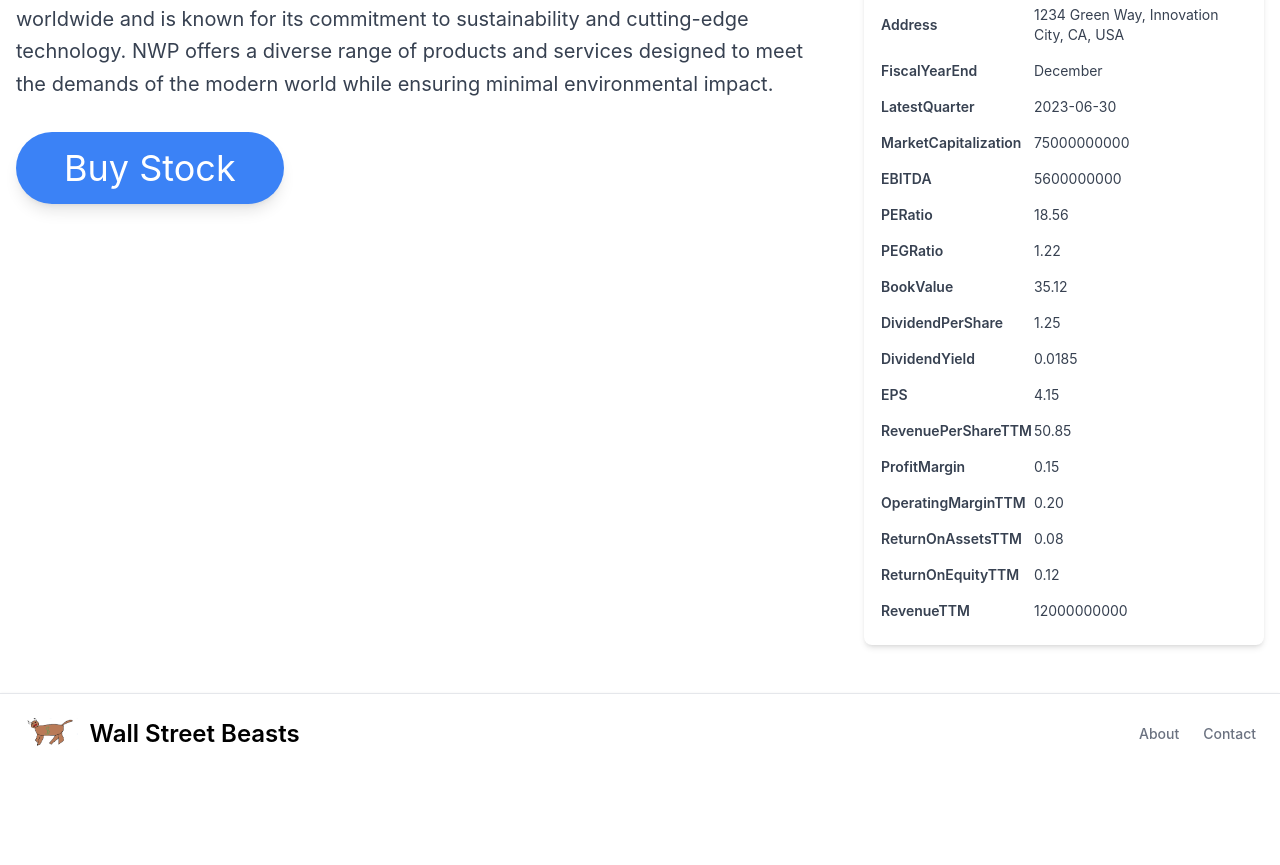
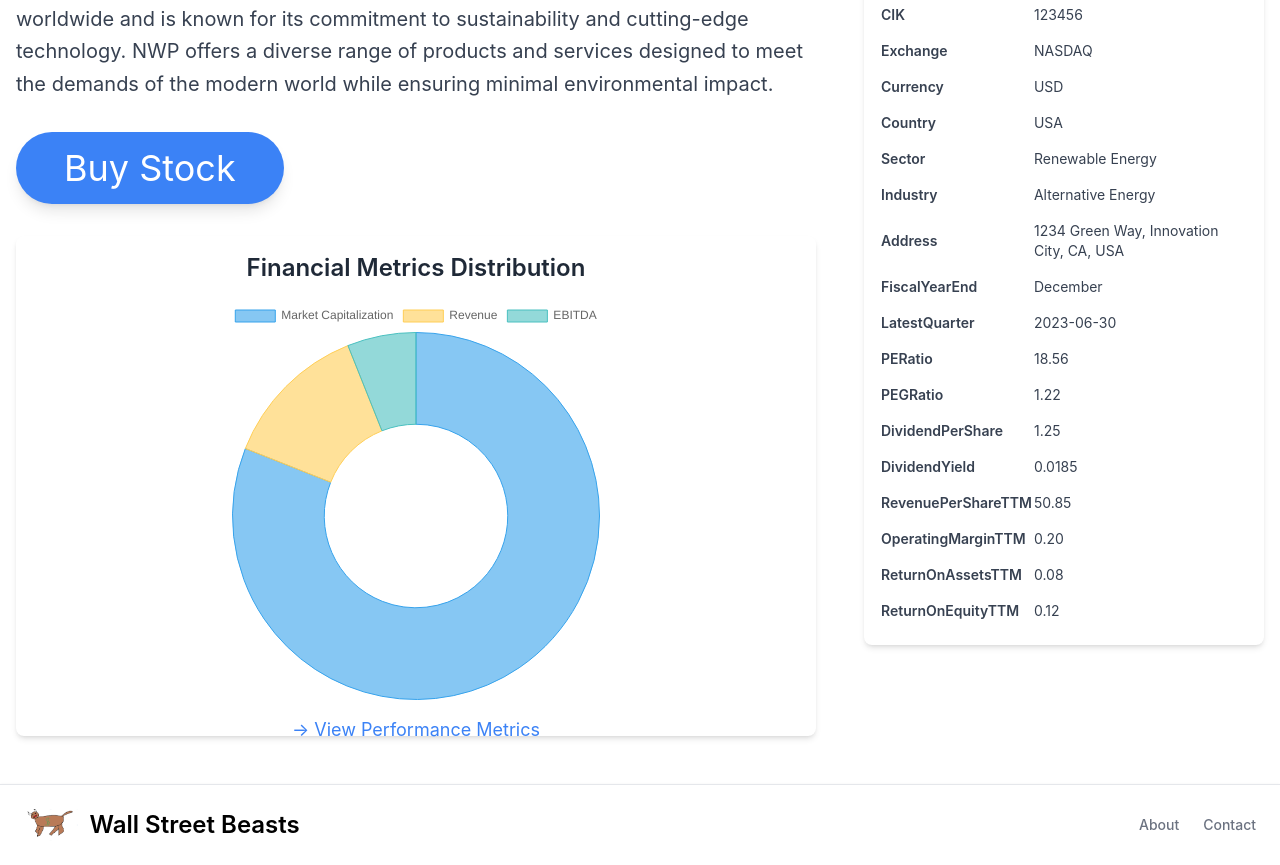
Before and after one commit to WilliamLi10/WallStreetBeasts, a React (Create React App) app in the folder FrontEnd/: page /stocks in a window 1280 px wide. Shown: the part 391-1256 px from the top of the page. Before the commit the page ends 1165 px from the top, so only its background shows below. Built offline with nearby package versions, Linux system fonts and the light colour scheme.

Commit message:
Addition of graph

```diff
--- a/FrontEnd/package.json
+++ b/FrontEnd/package.json
@@ -7,8 +7,10 @@
     "@testing-library/react": "^13.4.0",
     "@testing-library/user-event": "^13.5.0",
     "axios": "^1.7.7",
+    "chart.js": "^4.4.6",
     "lodash": "^4.17.21",
     "react": "^18.3.1",
+    "react-chartjs-2": "^5.2.0",
     "react-dom": "^18.3.1",
     "react-icons": "^5.3.0",
     "react-router-dom": "^6.27.0",
--- a/FrontEnd/src/components/customFooter.js
+++ b/FrontEnd/src/components/customFooter.js
@@ -4,7 +4,7 @@ const CustomFooter = () => {
   return (
     <footer className="w-full p-4 bg-white border-t border-gray-200 shadow md:flex md:items-center md:justify-between md:p-6 dark:bg-gray-800 dark:border-gray-600">
       <a
-        href="localhost:3000"
+        href="/"
         className="flex items-center mb-4 sm:mb-0 space-x-3 rtl:space-x-reverse"
       >
         <img src={logo} className="h-8" alt="Our Logo" />
--- a/FrontEnd/src/components/navBar.js
+++ b/FrontEnd/src/components/navBar.js
@@ -7,7 +7,7 @@ const NavBar = ({RightComponent}) => {
         <a href="#" className="text-white hover:text-gray-300 transition">
           Financial News
         </a>
-        <a href="#" className="text-white hover:text-gray-300 transition">
+        <a href="/stocks" className="text-white hover:text-gray-300 transition">
           Investment Insights
         </a>
         <a href="#" className="text-white hover:text-gray-300 transition">
--- a/FrontEnd/src/pages/StockDisplayPage.js
+++ b/FrontEnd/src/pages/StockDisplayPage.js
@@ -1,17 +1,29 @@
 // CompanyProfile.js
-import React, { useEffect, useState } from "react";
+import React, { useState } from "react";
 import NavBar from "../components/navBar";
-import CustomFooter from '../components/customFooter';
-import SearchBar from '../components/searchBar';
-import axios from "axios";
+import CustomFooter from "../components/customFooter";
+import SearchBar from "../components/searchBar";
+import { Doughnut, Bar } from "react-chartjs-2";
+import { Chart as ChartJS, ArcElement, BarElement, CategoryScale, LinearScale, Tooltip, Legend } from "chart.js";
+
+// Register necessary components for Chart.js
+ChartJS.register(ArcElement, BarElement, CategoryScale, LinearScale, Tooltip, Legend);
 
 const StockDisplayPage = () => {
+  const [showDoughnut, setShowDoughnut] = useState(true);
+
   const companyData = {
     symbol: "NWP",
     name: "New World Products",
     description:
       "New World Products (NWP) is a leading global company specializing in innovative solutions across various sectors, including renewable energy, technology, and manufacturing. Founded in 1985, NWP has rapidly expanded its operations worldwide and is known for its commitment to sustainability and cutting-edge technology. NWP offers a diverse range of products and services designed to meet the demands of the modern world while ensuring minimal environmental impact.",
     metrics: {
+      MarketCapitalization: "75000000000",
+      EBITDA: "5600000000",
+      EPS: "4.15",
+      RevenueTTM: "12000000000",
+      BookValue: "35.12",
+      ProfitMargin: "0.15",
       AssetType: "Common Stock",
       CIK: "123456",
       Exchange: "NASDAQ",
@@ -22,22 +34,54 @@ const StockDisplayPage = () => {
       Address: "1234 Green Way, Innovation City, CA, USA",
       FiscalYearEnd: "December",
       LatestQuarter: "2023-06-30",
-      MarketCapitalization: "75000000000",
-      EBITDA: "5600000000",
       PERatio: "18.56",
       PEGRatio: "1.22",
-      BookValue: "35.12",
       DividendPerShare: "1.25",
       DividendYield: "0.0185",
-      EPS: "4.15",
       RevenuePerShareTTM: "50.85",
-      ProfitMargin: "0.15",
       OperatingMarginTTM: "0.20",
       ReturnOnAssetsTTM: "0.08",
       ReturnOnEquityTTM: "0.12",
-      RevenueTTM: "12000000000",
     },
   };
+
+  // Doughnut Chart Data
+  const doughnutData = {
+    labels: ["Market Capitalization", "Revenue", "EBITDA"],
+    datasets: [
+      {
+        label: "Financial Overview",
+        data: [
+          companyData.metrics.MarketCapitalization,
+          companyData.metrics.RevenueTTM,
+          companyData.metrics.EBITDA,
+        ],
+        backgroundColor: ["rgba(54, 162, 235, 0.6)", "rgba(255, 206, 86, 0.6)", "rgba(75, 192, 192, 0.6)"],
+        borderColor: ["rgba(54, 162, 235, 1)", "rgba(255, 206, 86, 1)", "rgba(75, 192, 192, 1)"],
+        borderWidth: 1,
+      },
+    ],
+  };
+
+  // Bar Chart Data
+  const barData = {
+    labels: ["EPS", "Book Value", "Profit Margin (%)"],
+    datasets: [
+      {
+        label: "Performance Metrics",
+        data: [
+          companyData.metrics.EPS,
+          companyData.metrics.BookValue,
+          companyData.metrics.ProfitMargin * 100, // Convert to percentage
+        ],
+        backgroundColor: ["rgba(153, 102, 255, 0.6)", "rgba(255, 159, 64, 0.6)", "rgba(255, 99, 132, 0.6)"],
+        borderColor: ["rgba(153, 102, 255, 1)", "rgba(255, 159, 64, 1)", "rgba(255, 99, 132, 1)"],
+        borderWidth: 1,
+      },
+    ],
+  };
+
+  const toggleChart = () => setShowDoughnut((prev) => !prev);
 
   return (
     <div>
@@ -45,20 +89,35 @@ const StockDisplayPage = () => {
         <NavBar RightComponent={<SearchBar />} />
       </header>
       <main className="container mx-auto px-4 py-12 flex flex-col lg:flex-row gap-12">
-        {/* Left Section: Company Info */}
+
+        {/* Left Section: Company Info and Chart */}
         <div className="lg:w-2/3">
-          <h1 className="text-8xl font-bold text-blue-600">
-            {companyData.symbol}
-          </h1>
-          <h2 className="text-4xl font-semibold text-gray-800 mt-4">
-            {companyData.name}
-          </h2>
-          <p className="mt-6 text-gray-700 leading-relaxed text-xl">
-            {companyData.description}
-          </p>
+          <h1 className="text-8xl font-bold text-blue-600">{companyData.symbol}</h1>
+          <h2 className="text-4xl font-semibold text-gray-800 mt-4">{companyData.name}</h2>
+          <p className="mt-6 text-gray-700 leading-relaxed text-xl">{companyData.description}</p>
           <button className="mt-8 text-4xl bg-blue-500 text-white py-4 px-12 rounded-full shadow-lg transition-transform transform hover:scale-105 hover:bg-blue-600">
             Buy Stock
           </button>
+
+          {/* Chart Section */}
+          <div className="mt-8 flex flex-col items-center bg-white shadow-md rounded-lg p-4" style={{ height: "500px", maxWidth: "800px" }}>
+            <h3 className="text-2xl font-semibold text-gray-800 mb-4">
+              {showDoughnut ? "Financial Metrics Distribution" : "Performance Metrics"}
+            </h3>
+            <div className="w-full flex justify-center" style={{ height: "400px" }}>
+              {showDoughnut ? (
+                <Doughnut data={doughnutData} options={{ responsive: true, maintainAspectRatio: true }} />
+              ) : (
+                <Bar data={barData} options={{ responsive: true, maintainAspectRatio: true }} />
+              )}
+            </div>
+            <button
+              onClick={toggleChart}
+              className="mt-4 text-lg text-blue-500 hover:text-blue-700 transition"
+            >
+              {showDoughnut ? "→ View Performance Metrics" : "← View Financial Overview"}
+            </button>
+          </div>
         </div>
 
         {/* Right Section: Data Table */}
```
Also changed, not shown: 1 other file (tests, documents, lock files or other folders).
